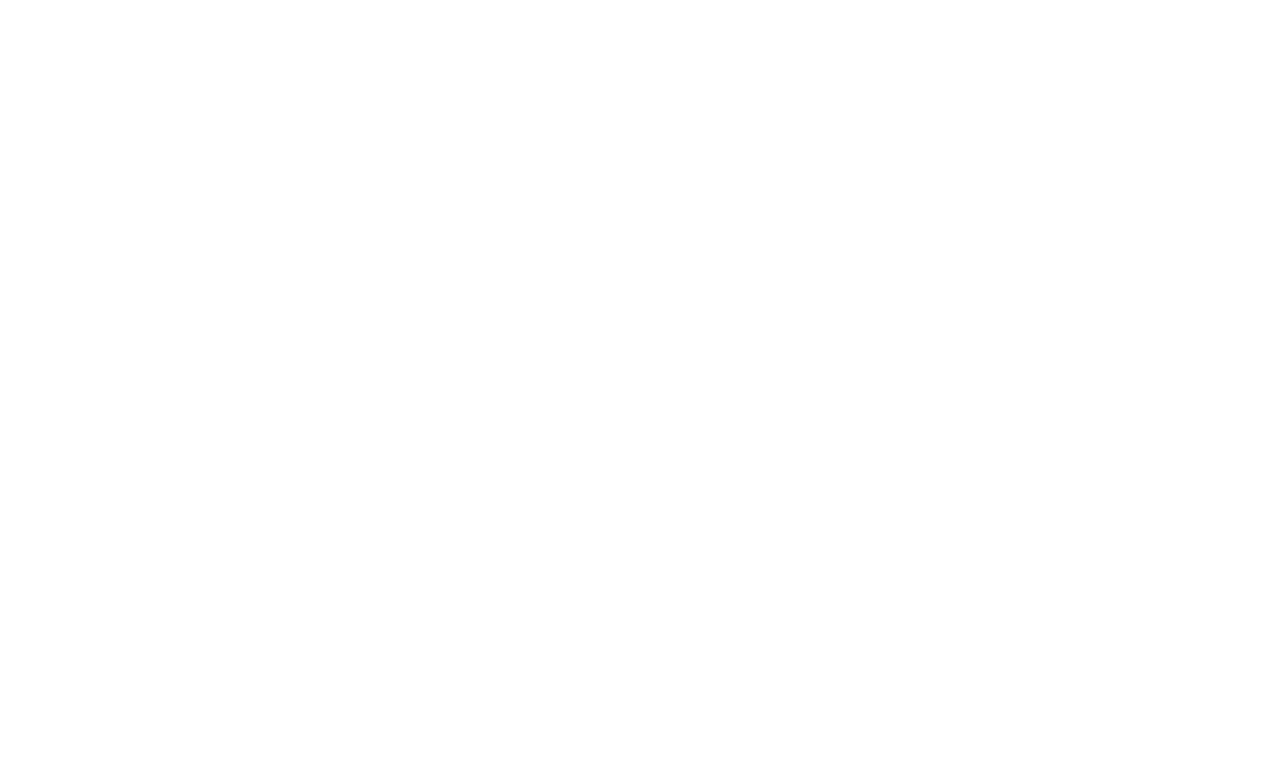
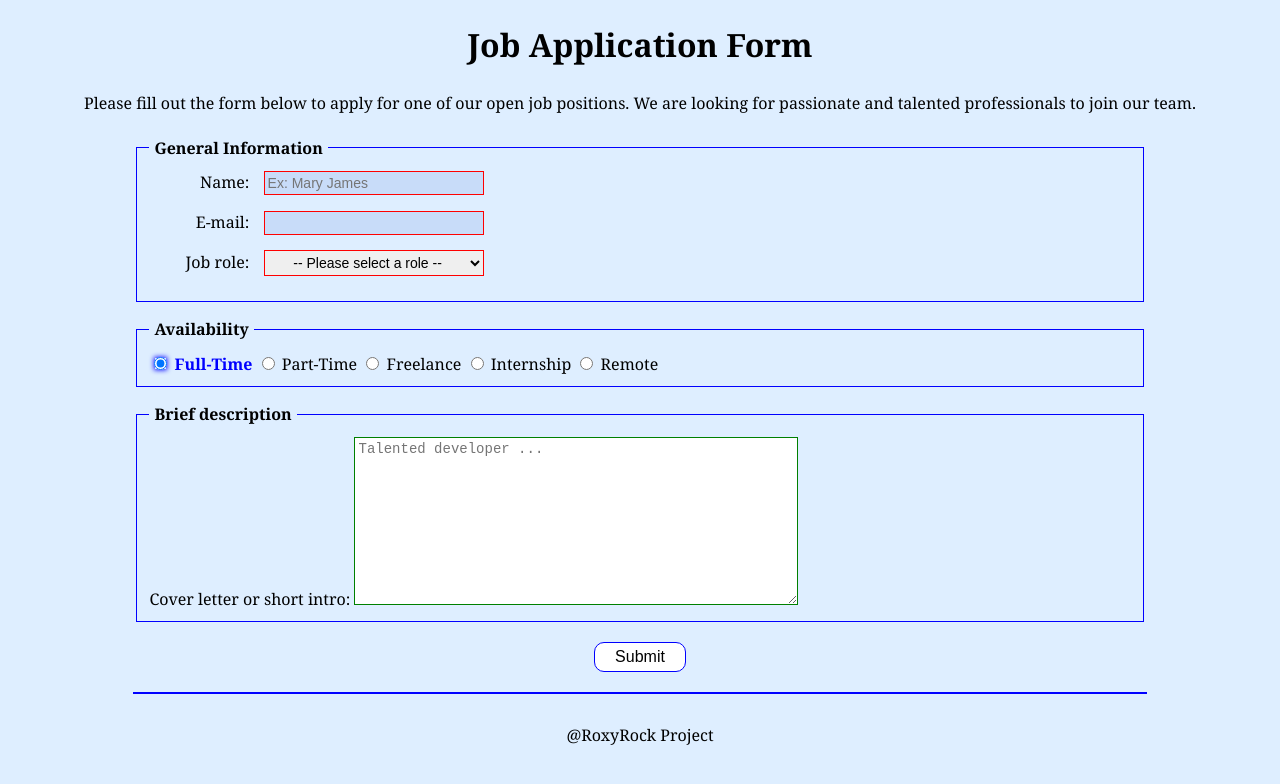
Before and after one commit to roxyrock/LabJobApplicationForm, a plain HTML site: page index.html in a window 1280 px wide. Drawn offline with Linux system fonts and the light colour scheme.

Commit message:
Complete and style job application form with interactive validations

```diff
--- a/index.html
+++ b/index.html
@@ -6,10 +6,77 @@
     <meta name="viewport" content="width=device-width, initial-scale=1.0">
     <title>Job Application Form</title>
     <link rel="stylesheet" href="styles.css">
-        <meta name="description" content="Job application form using HTML and style it with CSS pseudo-classes for interactive behavior.">
+    <meta name="description"
+        content="Job application form using HTML and style it with CSS pseudo-classes for interactive behavior.">
 </head>
 
 <body>
+    <header class="header">
+        <h1>Job Application Form</h1>
+        <p>
+            Please fill out the form below to apply for one of our open job positions.
+            We are looking for passionate and talented professionals to join our team.
+        </p>
+    </header>
+    <div class="container">
+        <form>
+            <fieldset id="general">
+                <legend>General Information</legend>
+
+                <div class="form-row">
+                    <label for="name">Name: </label>
+                    <input type="text" id="name" required placeholder="Ex: Mary James" name="name">
+                </div>
+
+                <div class="form-row">
+                    <label for="email">E-mail: </label>
+                    <input type="email" id="email" required maxlength="30" name="email">
+                </div>
+
+                <div class="form-row">
+                    <label for="position">Job role:</label>
+                    <select id="position" name="position" required>
+                        <option value="">-- Please select a role --</option>
+                        <option value="frontend">Front-End Developer</option>
+                        <option value="backend">Back-End Developer</option>
+                        <option value="full-stack">Full-Stack Developer</option>
+                        <option value="designer">UI/UX Designer</option>
+                    </select>
+                </div>
+            </fieldset>
+
+            <fieldset class="radio-group">
+                <legend>Availability</legend>
+
+                <input type="radio" id="fulltime" name="availability" value="fulltime" checked>
+                <label for="fulltime">Full-Time</label>
+
+                <input type="radio" id="parttime" value="parttime" name="availability">
+                <label for="parttime">Part-Time</label>
+
+                <input type="radio" id="freelance" value="freelance" name="availability">
+                <label for="freelance">Freelance</label>
+
+                <input type="radio" id="internship" value="internship" name="availability">
+                <label for="internship">Internship</label>
+
+                <input type="radio" id="remote" value="remote" name="availability">
+                <label for="remote">Remote</label>
+            </fieldset>
+
+            <fieldset class="textarea">
+                <legend>Brief description</legend>
+                <label for="message">Cover letter or short intro:</label>
+                <textarea id="message" name="message" placeholder="Talented developer ... " cols="50"
+                    rows="10"></textarea>
+            </fieldset>
+            <button type="submit" id="submit">Submit</button>
+        </form>
+    </div>
+    <hr>
+    <footer>
+        <p class="footer">@RoxyRock Project</p>
+    </footer>
 
 </body>
 
--- a/styles.css
+++ b/styles.css
@@ -0,0 +1,93 @@
+body{
+    font-family:Cambria, Cochin, Georgia, Times, 'Times New Roman', serif;
+    line-height:1.5;
+    min-height:100vh;;
+    background-color:rgba(200, 228, 255, 0.6);
+}
+h1,p {
+    text-align:center;
+}
+.container{
+    width:80%;
+    margin:0 auto;
+}
+hr{
+    width:80%;
+    border:1px solid blue;
+}
+fieldset{
+    border:1px solid blue;
+    margin-bottom:10px;
+}
+legend{
+    font-weight:bold;
+    padding:5px;
+}
+.form-row{
+    margin-bottom:15px;
+}
+.form-row label{
+    display:inline-block;
+    width:100px;
+    text-align:right;
+    margin-right:10px;
+}
+.form-row input,
+.form-row select{
+    display:inline-block;
+    width:220px;
+}
+#position{
+    text-align:center;
+}
+.form-row input,
+.form-row select,
+textarea {
+  font-size: 14px;
+  padding: 3px;
+
+  box-sizing: border-box;
+}
+
+#submit{
+    display:block;
+    margin:20px auto;
+    padding:5px 20px;
+    font-size:16px;
+    border-radius:10px;
+    background-color:white;
+    border:1px solid blue;
+
+}
+input:focus, textarea:focus{
+    border:1px solid blue;
+}
+input:invalid, select:invalid, textarea:invalid{
+    border:1px solid red;
+}
+input:valid, select:valid, textarea:valid{
+    border:1px solid green;
+}
+button:hover{
+    background-color:rgb(188, 225, 253);
+    box-shadow:0 0 6px rgba(30, 144, 255, 0.6);
+    transform:scale(1.2);
+}
+
+.radio-group input[type="radio"]:checked{
+    border:1px solid blue;
+    background-color: aliceblue;
+    box-shadow: 0 0 5px blue;
+}
+.radio-group input[type="radio"]:checked + label {
+  color: blue;
+  font-weight: bold;
+}
+input:first-of-type{
+    background-color:rgb(200, 220, 249);
+}
+footer{
+    padding:5px;
+    margin-bottom:20px;
+
+}
```
Also changed, not shown: 1 other file. Lines whose indentation alone changed are shown as unchanged.
